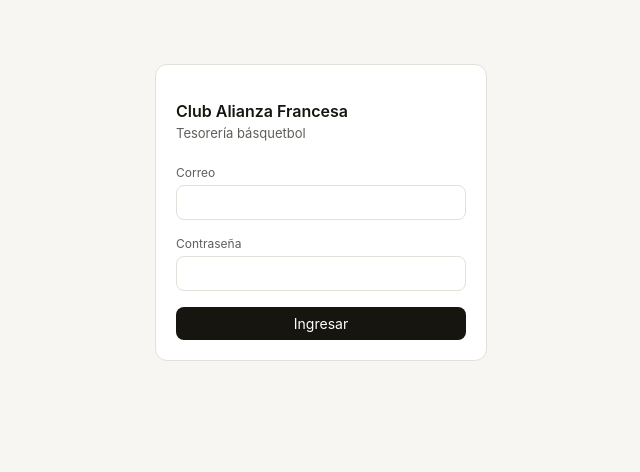
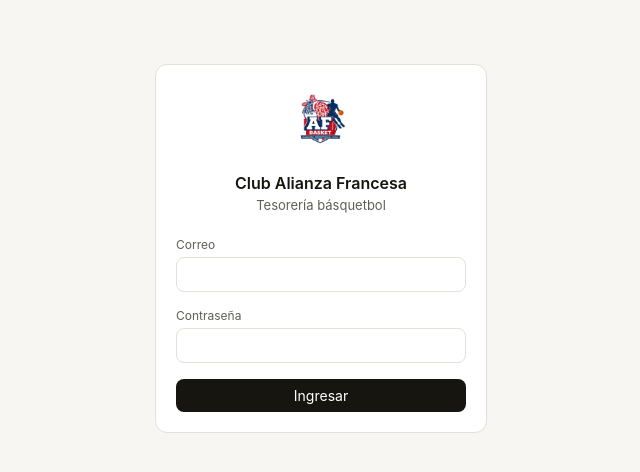
Before and after one commit to basquetballafcurico/tesoreria-afc, a Next.js app: page /login in a window 1280 px wide. Shown: the top 472 px of the page, without its empty margins (319-959 px from the left). Built offline with nearby package versions, Linux system fonts and the light colour scheme; no server answers.

Commit message:
Update page.js

```diff
--- a/app/login/page.js
+++ b/app/login/page.js
@@ -26,8 +26,13 @@
   return (
     <div className="container" style={{ maxWidth: 380, paddingTop: '4rem' }}>
       <div className="card">
-        <p style={{ fontWeight: 600, marginBottom: 4 }}>Club Alianza Francesa</p>
-        <p style={{ color: 'var(--text-secondary)', fontSize: 13, marginTop: 0, marginBottom: 20 }}>
+        <img
+          src="/logo-af.png"
+          alt="Logo Alianza Francesa Basket"
+          style={{ width: 72, height: 72, display: 'block', margin: '0 auto 12px' }}
+        />
+        <p style={{ fontWeight: 600, marginBottom: 4, textAlign: 'center' }}>Club Alianza Francesa</p>
+        <p style={{ color: 'var(--text-secondary)', fontSize: 13, marginTop: 0, marginBottom: 20, textAlign: 'center' }}>
           Tesorería básquetbol
         </p>
         <form onSubmit={handleLogin}>
```
